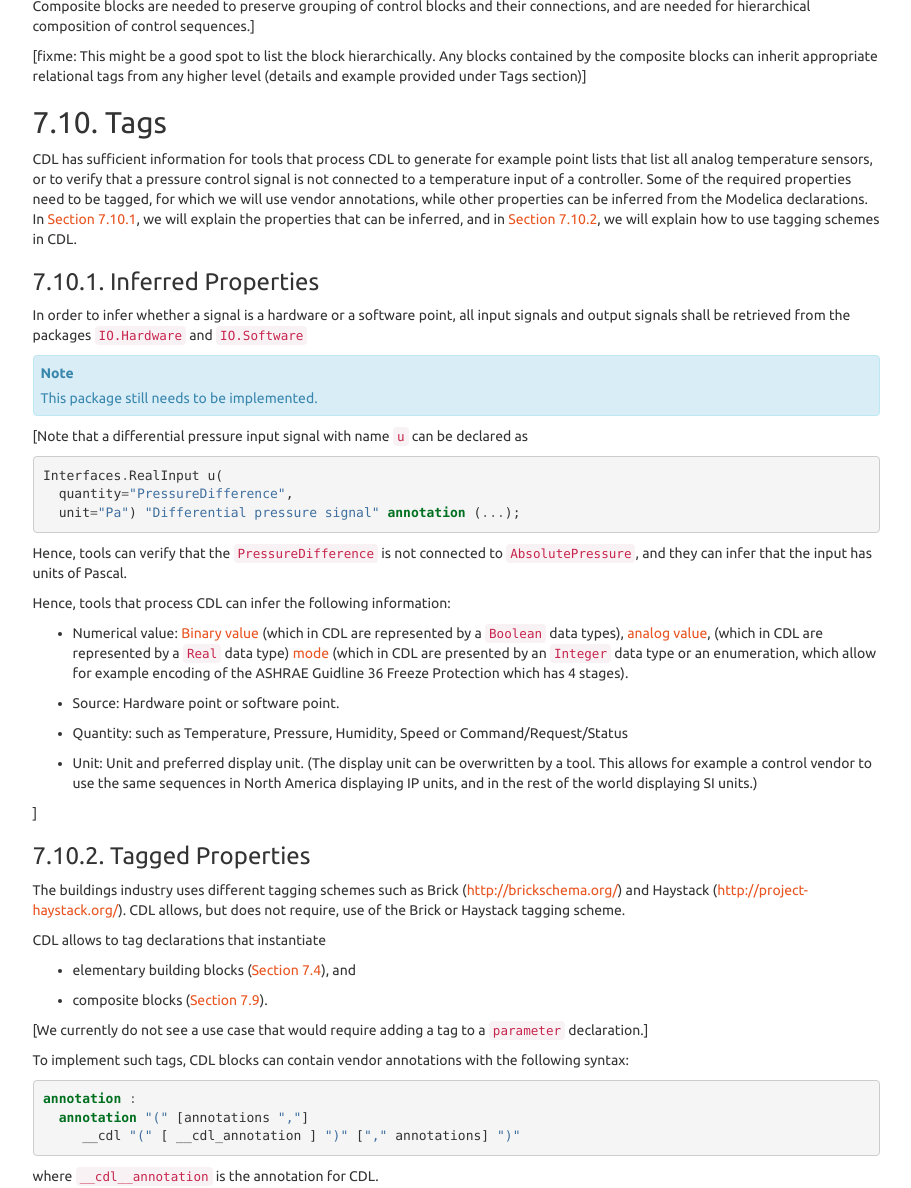
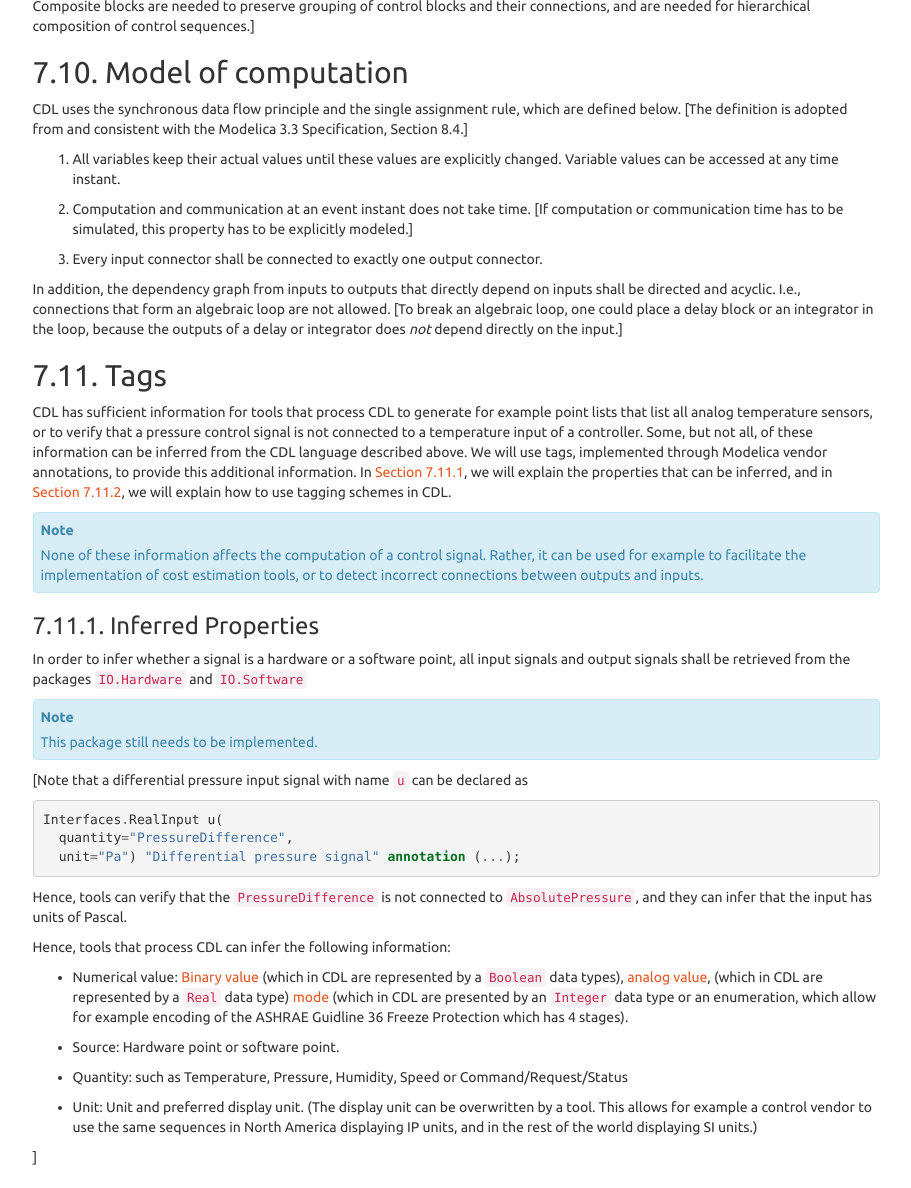
Before and after one commit to lbl-srg/obc, a Sphinx documentation site: the page built from specification/source/cdl.rst, in a window 1280 px wide and 1400 px high, scrolled down 4551 px, cut to the strip 212-1400 px from the top of the window. Shown: the whole strip, without its empty margins (330-1241 px from the left). Built offline with Sphinx 7.4.7, drawn with Linux system fonts in a browser that asks for light colours; cross-references to code outside the pages are shown as plain code; some of the changed text lies outside the part shown.

Commit message:
Moved tags to the end as they don't affect the computation of the control signal

```diff
--- a/specification/source/cdl.rst
+++ b/specification/source/cdl.rst
@@ -341,7 +341,26 @@ declaration of the composite block shown in :numref:`fig_custom_control_block`
 Composite blocks are needed to preserve grouping of control blocks and their connections,
 and are needed for hierarchical composition of control sequences.]
 
-[fixme: This might be a good spot to list the block hierarchically. Any blocks contained by the composite blocks can inherit appropriate relational tags from any higher level (details and example provided under Tags section)]
+
+
+Model of computation
+^^^^^^^^^^^^^^^^^^^^
+
+CDL uses the synchronous data flow principle and the single assignment rule,
+which are defined below. [The definition is adopted from and consistent with the Modelica 3.3 Specification, Section 8.4.]
+
+#. All variables keep their actual values until these values
+   are explicitly changed. Variable values can be accessed at any time instant.
+#. Computation and communication at an event instant does not take time.
+   [If computation or communication time has to be simulated, this property has to be explicitly modeled.]
+#. Every input connector shall be connected to exactly one output connector.
+
+In addition, the dependency graph from inputs to outputs that directly depend
+on inputs shall be directed and acyclic.
+I.e., connections that form an algebraic loop are not allowed.
+[To break an algebraic loop, one could place a delay block or an integrator
+in the loop, because the outputs of a delay or integrator does *not* depend
+directly on the input.]
 
 
 Tags
@@ -351,12 +370,16 @@ CDL has sufficient information for tools that process CDL to
 generate for example point lists that list all analog temperature sensors,
 or to verify that a pressure control signal is not connected to a temperature
 input of a controller.
-Some of the required properties need to be tagged, for which we will
-use vendor annotations, while other properties
-can be inferred from the Modelica declarations.
+Some, but not all, of these information can be inferred from the CDL language described above.
+We will use tags, implemented through Modelica vendor annotations,
+to provide this additional information.
 In :numref:`sec_inf_pro`, we will explain the properties that can be inferred,
 and in :numref:`sec_tag_pro`, we will explain how to use
 tagging schemes in CDL.
+
+.. note:: None of these information affects the computation of a control signal.
+          Rather, it can be used for example to facilitate the implementation of cost estimation tools,
+          or to detect incorrect connections between outputs and inputs.
 
 .. _sec_inf_pro:
 
@@ -522,23 +545,3 @@ input already unambiguously declares to what entity it belongs to, and the
 sensor input will automatically get the full name ``whitehouse.ahu3.TSup``.
 Furthermore, through the ``connect(whitehouse.ahu3.TSup, ...)`` statement,
 a tool can infer what upstream component sends the input signal.]
-
-
-Model of computation
-^^^^^^^^^^^^^^^^^^^^
-
-CDL uses the synchronous data flow principle and the single assignment rule,
-which are defined below. [The definition is adopted from and consistent with the Modelica 3.3 Specification, Section 8.4.]
-
-#. All variables keep their actual values until these values
-   are explicitly changed. Variable values can be accessed at any time instant.
-#. Computation and communication at an event instant does not take time.
-   [If computation or communication time has to be simulated, this property has to be explicitly modeled.]
-#. Every input connector shall be connected to exactly one output connector.
-
-In addition, the dependency graph from inputs to outputs that directly depend
-on inputs shall be directed and acyclic.
-I.e., connections that form an algebraic loop are not allowed.
-[To break an algebraic loop, one could place a delay block or an integrator
-in the loop, because the outputs of a delay or integrator does *not* depend
-directly on the input.]
```
